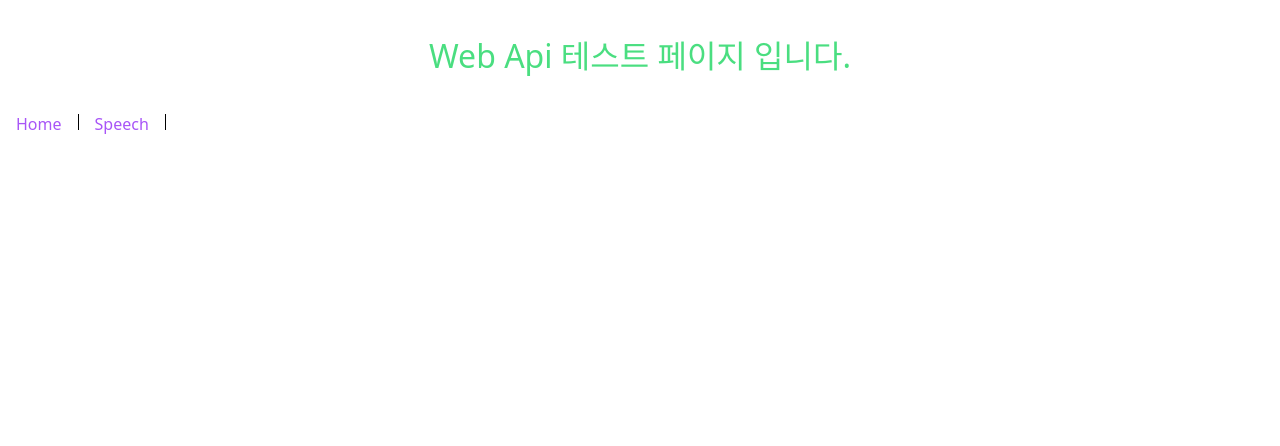
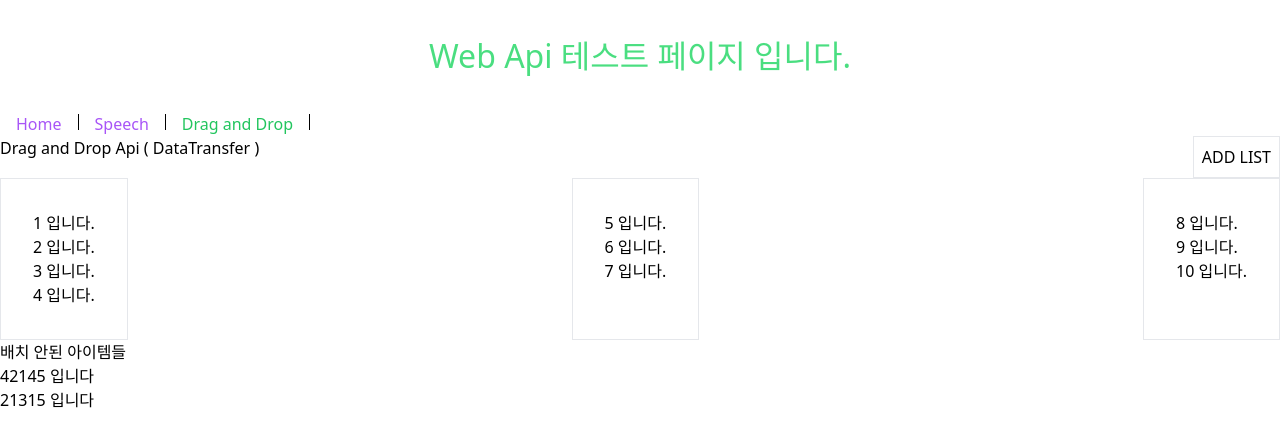
Before and after one commit to rlawncks125/web-api, a Vue app in the folder front/: page /draganddrop in a window 1280 px wide. Shown: the top 446 px of the page. Built offline with nearby package versions, Linux system fonts and the light colour scheme.

Commit message:
Drag and Drop

```diff
--- a/front/src/App.vue
+++ b/front/src/App.vue
@@ -12,6 +12,7 @@ import { RouterLink, RouterView } from "vue-router";
       <nav>
         <RouterLink to="/">Home</RouterLink>
         <RouterLink to="/speech">Speech</RouterLink>
+        <RouterLink to="/draganddrop">Drag and Drop</RouterLink>
       </nav>
     </div>
   </header>
--- a/front/src/router/index.ts
+++ b/front/src/router/index.ts
@@ -17,6 +17,14 @@ const router = createRouter({
       // which is lazy-loaded when the route is visited.
       component: () => import("../views/Speech.vue"),
     },
+    {
+      path: "/draganddrop",
+      name: "draganddrop",
+      // route level code-splitting
+      // this generates a separate chunk (About.[hash].js) for this route
+      // which is lazy-loaded when the route is visited.
+      component: () => import("../views/DragAndDrop.vue"),
+    },
   ],
 });
 
--- /dev/null
+++ b/front/src/views/DragAndDrop.vue
@@ -0,0 +1,135 @@
+<template>
+  <div class="flex justify-between">
+    <p>Drag and Drop Api ( DataTransfer )</p>
+    <button class="border p-2" @click="addList">ADD LIST</button>
+  </div>
+  <div class="flex justify-between">
+    <div
+      class="border px-[2rem] py-[2rem]"
+      v-for="(item, Tindex) in items"
+      :key="Tindex"
+      @dragover.prevent
+      @dragenter.prevent
+      @drop.prevent="dropTable_handler($event, Tindex)"
+    >
+      <div
+        v-for="(data, itemIndex) in item"
+        draggable="true"
+        @dragstart="dragStart_handler($event, Tindex, itemIndex, data)"
+        @dragover.prevent
+        @dragenter.prevent
+        @drop.prevent="dropChangeItem($event, Tindex, itemIndex)"
+      >
+        {{ data.data }}
+      </div>
+    </div>
+  </div>
+  <h2>배치 안된 아이템들</h2>
+  <div
+    v-for="data in noneMoveItems"
+    draggable="true"
+    @dragstart="dragStart_handler($event, undefined, undefined, data)"
+  >
+    {{ data.data }}
+  </div>
+</template>
+
+<script setup lang="ts">
+import { reactive } from "vue";
+
+interface Item {
+  id: number;
+  data: string;
+}
+
+const items = reactive<Array<Item[]>>([
+  [
+    { id: 1, data: "1 입니다." },
+    { id: 2, data: "2 입니다." },
+    { id: 3, data: "3 입니다." },
+    { id: 4, data: "4 입니다." },
+  ],
+  [
+    { id: 5, data: "5 입니다." },
+    { id: 6, data: "6 입니다." },
+    { id: 7, data: "7 입니다." },
+  ],
+  [
+    { id: 8, data: "8 입니다." },
+    { id: 9, data: "9 입니다." },
+    { id: 10, data: "10 입니다." },
+  ],
+]);
+
+let noneMoveItems = reactive<Item[]>([
+  {
+    id: 42145,
+    data: "42145 입니다",
+  },
+  {
+    id: 21315,
+    data: "21315 입니다",
+  },
+]);
+
+const addList = () => {
+  items.push([]);
+};
+
+const dragStart_handler = (
+  e: any,
+  moveIndex: number | undefined,
+  itemIndex: number | undefined,
+  item: Item
+) => {
+  e.dataTransfer?.setData(
+    "item",
+    JSON.stringify({ moveIndex, itemIndex, item })
+  );
+  e.dataTransfer.effectAllowed = "move";
+  e.dataTransfer.dropEffect = "move";
+};
+
+const dropTable_handler = (e: any, dropIndex: number) => {
+  const { moveIndex, item } = JSON.parse(e.dataTransfer?.getData("item")) as {
+    moveIndex: number;
+    itemIndex: number;
+    item: Item;
+  };
+
+  // 같은 테이블일시 동작x dropChangeItem 작동
+  if (moveIndex === dropIndex) {
+    return;
+  }
+
+  // 기존 데이터 삭제
+  if (items[moveIndex]) {
+    items[moveIndex] = items[moveIndex].filter((v) => v.id !== item.id);
+  } else {
+    noneMoveItems = noneMoveItems.filter((v) => v.id !== item.id);
+  }
+  // 이동
+  items[dropIndex] = [...items[dropIndex], item];
+
+  console.log(`moveTableIndex : ${moveIndex} -> ${dropIndex}`, item);
+};
+
+const dropChangeItem = (e: any, dropIndex: number, targetItemIndex: number) => {
+  const { moveIndex, itemIndex, item } = JSON.parse(
+    e.dataTransfer?.getData("item")
+  ) as {
+    moveIndex: number;
+    itemIndex: number;
+    item: Item;
+  };
+
+  // 같은 테이블 일때만 작동
+  if (moveIndex !== dropIndex) return;
+  const targetItem = items[moveIndex].splice(targetItemIndex, 1, item);
+  items[moveIndex].splice(itemIndex, 1, ...targetItem);
+
+  console.log("change", itemIndex, targetItemIndex);
+};
+</script>
+
+<style scoped></style>
```
